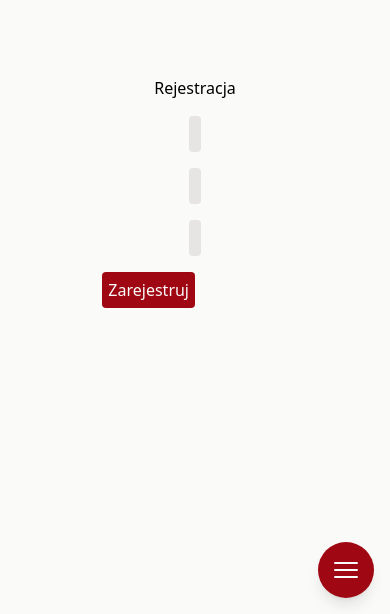
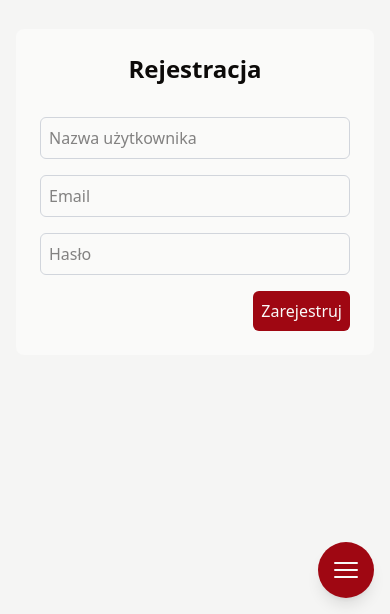
Before and after one commit to JOSK2025/f1pl, a React (Vite) app in the folder frontend/: page /register in a window 390 px wide. Shown: the part 230-844 px from the top of the page. Built offline with nearby package versions, Linux system fonts and the light colour scheme.

Commit message:
add responsive styling to login and registration

```diff
--- a/frontend/src/App.tsx
+++ b/frontend/src/App.tsx
@@ -7,15 +7,17 @@ import Articles from "./pages/Articles.tsx";
 
 function App() {
     return (
-        <div className="min-h-screen bg-stone-50">
+        <div className="flex flex-col min-h-screen bg-stone-100">
             <Router>
                 <Navbar />
+                <main className="flex justify-center items-center flex-1 overflow-y-auto">
                     <Routes>
                         <Route path="/" element={<Home />} />
                         <Route path="/login" element={<Login />} />
                         <Route path="/register" element={<Register />} />
                         <Route path="/articles" element={<Articles />} />
                     </Routes>
+                </main>
             </Router>
         </div>
   )
--- a/frontend/src/pages/Login.tsx
+++ b/frontend/src/pages/Login.tsx
@@ -26,11 +26,11 @@ const Register = () => {
     }
 
     return (
-        <div className="min-h-screen flex justify-center items-center">
-            <form className="p-30 w-6/10 flex flex-col items-center gap-4" onSubmit={handleSubmit}>
-                <h2 className="">Logowanie</h2>
+        <div className="h-full flex flex-1 justify-center items-center p-4">
+            <form className="p-6 w-full max-w-xl flex flex-col items-center gap-4 bg-stone-50 rounded-lg" onSubmit={handleSubmit}>
+                <h2 className="text-2xl font-semibold text-stone-950 mb-4">Logowanie</h2>
                 <input
-                    className="w-full p-1 border-2 border-transparent rounded-sm bg-stone-200 focus:border-stone-800 focus:outline-none text-stone-950"
+                    className="w-full p-2 border border-gray-300 rounded-md focus:border-stone-800 focus:outline-none text-stone-950"
                     type="email"
                     name="email"
                     placeholder="Email"
@@ -38,14 +38,14 @@ const Register = () => {
                     onChange={handleChange}
                 />
                 <input
-                    className="w-full p-1 border-2 border-transparent rounded-sm bg-stone-200 focus:border-stone-800 focus:outline-none text-stone-950"
+                    className="w-full p-2 border border-gray-300 rounded-md focus:border-stone-800 focus:outline-none text-stone-950"
                     type="password"
                     name="password"
                     placeholder="Hasło"
                     value={formData.password}
                     onChange={handleChange}
                 />
-                <button type="submit" className="cursor-pointer bg-red-800 text-stone-50 self-end p-1.5 rounded-sm">Zaloguj</button>
+                <button type="submit" className="cursor-pointer bg-red-800 text-stone-50 self-end p-2 rounded-md hover:bg-red-700 transition-colors">Zaloguj</button>
             </form>
         </div>
     );
--- a/frontend/src/pages/Register.tsx
+++ b/frontend/src/pages/Register.tsx
@@ -30,11 +30,11 @@ const Register = () => {
     }
 
     return (
-        <div className="min-h-screen flex justify-center items-center">
-            <form className="p-30 w-6/10 flex flex-col items-center gap-4" onSubmit={handleSubmit}>
-                <h2 className="">Rejestracja</h2>
+        <div className="h-full flex flex-1 justify-center items-center p-4">
+            <form className="p-6 w-full max-w-xl flex flex-col items-center gap-4 bg-stone-50 rounded-lg" onSubmit={handleSubmit}>
+                <h2 className="text-2xl font-semibold text-stone-950 mb-4">Rejestracja</h2>
                 <input
-                    className="w-full p-1 border-2 border-transparent rounded-sm bg-stone-200 focus:border-stone-800 focus:outline-none text-stone-950"
+                    className="w-full p-2 border border-gray-300 rounded-md focus:border-stone-800 focus:outline-none text-stone-950"
                     type="text"
                     name="username"
                     placeholder="Nazwa użytkownika"
@@ -42,7 +42,7 @@ const Register = () => {
                     onChange={handleChange}
                 />
                 <input
-                    className="w-full p-1 border-2 border-transparent rounded-sm bg-stone-200 focus:border-stone-800 focus:outline-none text-stone-950"
+                    className="w-full p-2 border border-gray-300 rounded-md focus:border-stone-800 focus:outline-none text-stone-950"
                     type="email"
                     name="email"
                     placeholder="Email"
@@ -50,14 +50,14 @@ const Register = () => {
                     onChange={handleChange}
                 />
                 <input
-                    className="w-full p-1 border-2 border-transparent rounded-sm bg-stone-200 focus:border-stone-800 focus:outline-none text-stone-950"
+                    className="w-full p-2 border border-gray-300 rounded-md focus:border-stone-800 focus:outline-none text-stone-950"
                     type="password"
                     name="password"
                     placeholder="Hasło"
                     value={formData.password}
                     onChange={handleChange}
                 />
-                <button type="submit" className="cursor-pointer bg-red-800 text-stone-50 self-end p-1.5 rounded-sm">Zarejestruj</button>
+                <button type="submit" className="cursor-pointer bg-red-800 text-stone-50 self-end p-2 rounded-md hover:bg-red-700 transition-colors">Zarejestruj</button>
             </form>
         </div>
     );
```
Lines whose indentation alone changed are shown as unchanged.
